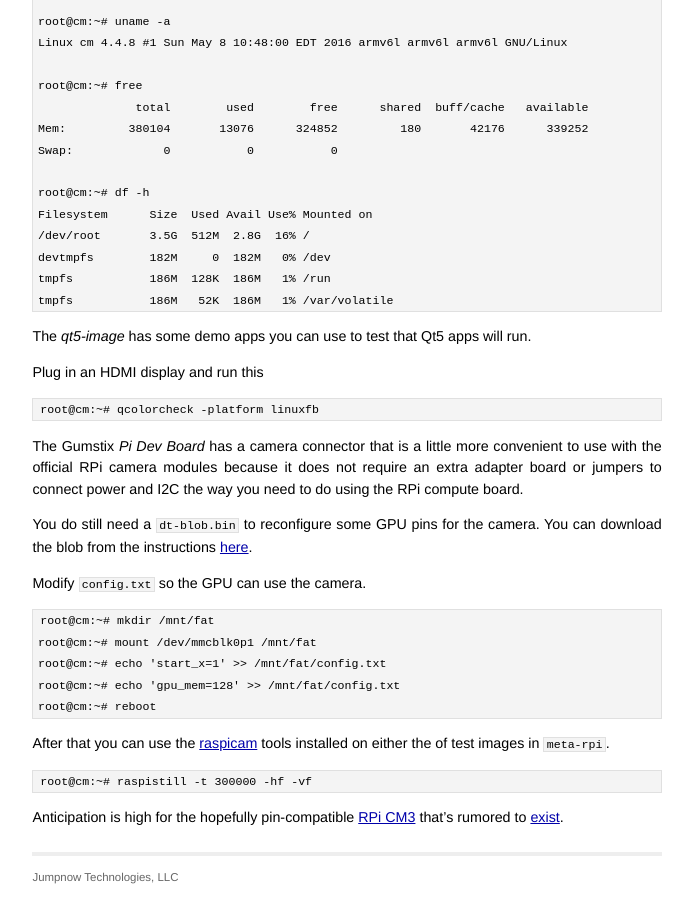
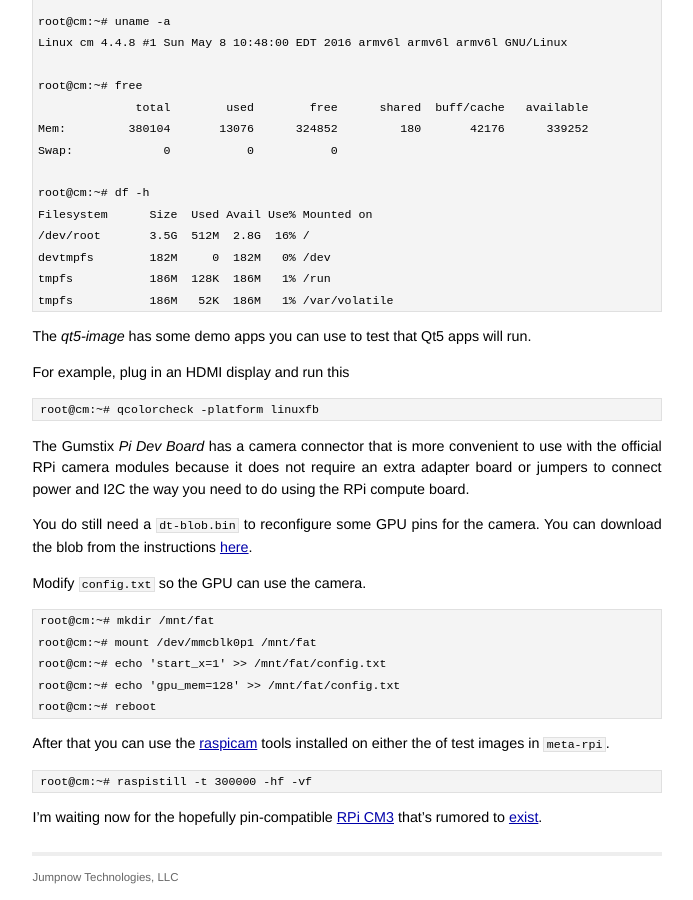
Before and after one commit to jumpnow/jumpnowtek-site, a Jekyll site: the page built from _posts/2016-03-07-Working-with-the-Gumstix-Pi-Dev-board.md, in a window 1280 px wide and 900 px high, scrolled down 2844 px. Shown: the whole window, without its empty margins (293-986 px from the left). Built offline with Jekyll 4.4.1, drawn with Linux system fonts in a browser that asks for light colours; some of the changed text lies outside the part shown.

Commit message:
More tweaks to gumstix cm doc

```diff
--- a/_posts/2016-03-07-Working-with-the-Gumstix-Pi-Dev-board.md
+++ b/_posts/2016-03-07-Working-with-the-Gumstix-Pi-Dev-board.md
@@ -1,7 +1,7 @@
 ---
 layout: post
 title: Working with the Gumstix Pi Compute Dev Board
-date: 2016-05-10 13:02:00
+date: 2016-05-10 13:20:00
 categories: rpi
 tags: [linux, gumstix, rpi compute, yocto]
 ---
@@ -147,11 +147,11 @@
 
 The *qt5-image* has some demo apps you can use to test that Qt5 apps will run.
 
-Plug in an HDMI display and run this
+For example, plug in an HDMI display and run this
 
     root@cm:~# qcolorcheck -platform linuxfb
 
-The Gumstix *Pi Dev Board* has a camera connector that is a little more convenient to use with the official RPi camera modules because it does not require an extra adapter board or jumpers to connect power and I2C the way you need to do using the RPi compute board.
+The Gumstix *Pi Dev Board* has a camera connector that is more convenient to use with the official RPi camera modules because it does not require an extra adapter board or jumpers to connect power and I2C the way you need to do using the RPi compute board.
 
 You do still need a `dt-blob.bin` to reconfigure some GPU pins for the camera. You can download the blob from the instructions [here][rpi-cm-camera].
 
@@ -169,7 +169,7 @@
     root@cm:~# raspistill -t 300000 -hf -vf
 
 
-Anticipation is high for the hopefully pin-compatible [RPi CM3][cm3-soon] that's rumored to [exist][cm3-post].
+I'm waiting now for the hopefully pin-compatible [RPi CM3][cm3-soon] that's rumored to [exist][cm3-post].
 
 [gumstix]: http://www.gumstix.com
 [rpi-compute]: https://www.raspberrypi.org/products/compute-module/
```
Also changed, not shown: other parts of _posts/2016-03-07-Working-with-the-Gumstix-Pi-Dev-board.md (+1 -1 lines).
